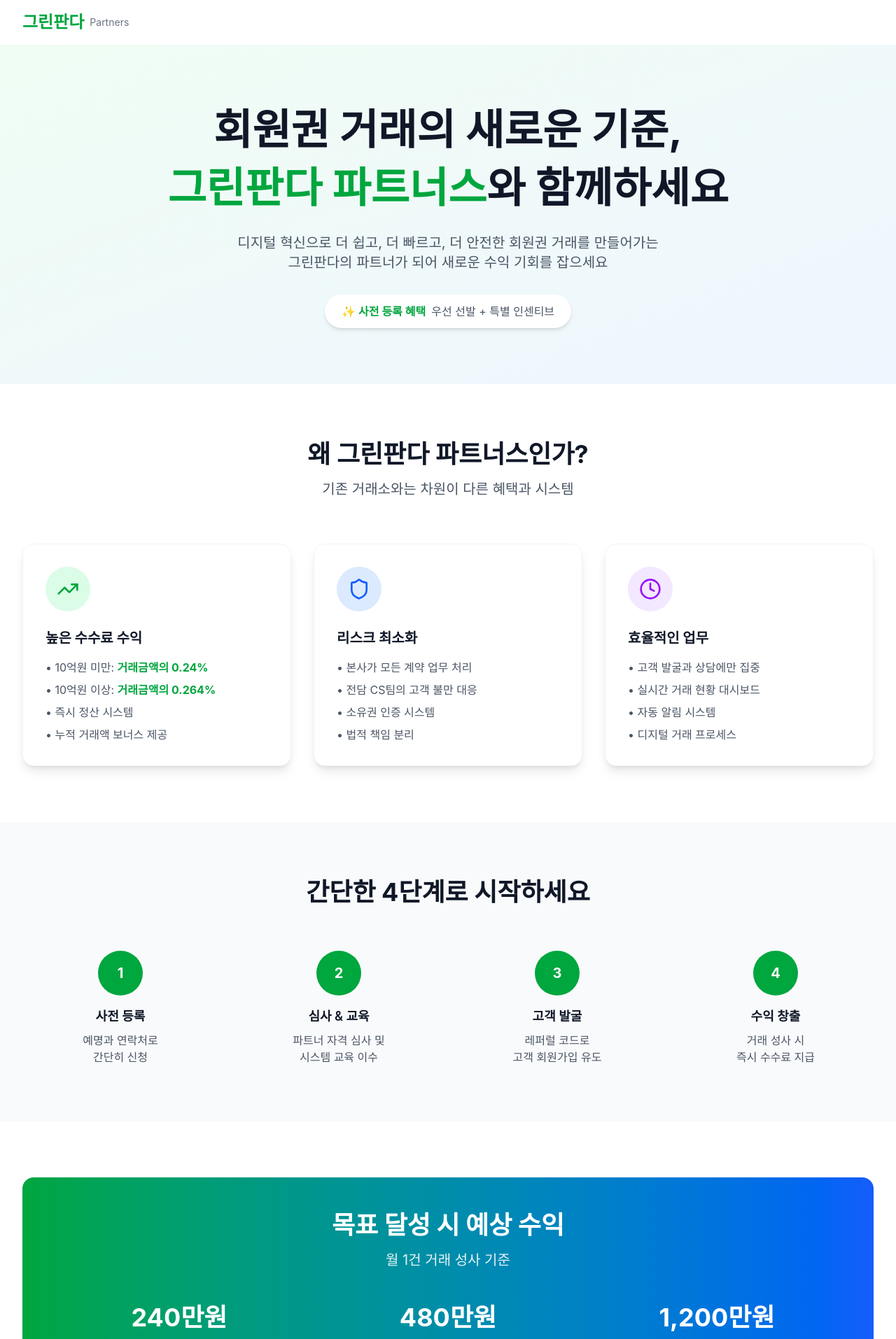
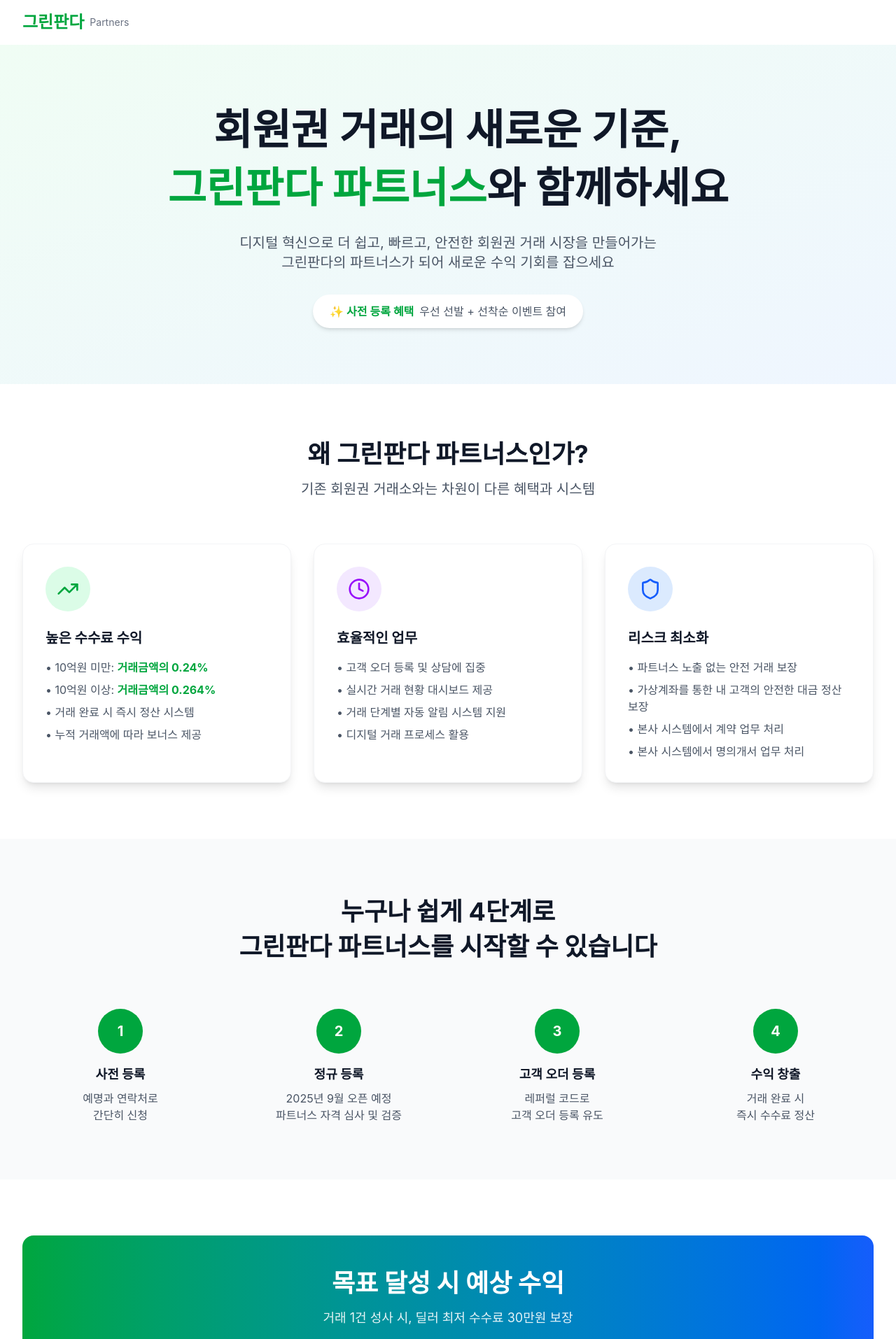
Before and after one commit to namgyeonglee/greenpanda-partners, a Next.js app: page / in a window 1280 px wide. Shown: the top 1914 px of the page at 70% size. Built offline with nearby package versions, Linux system fonts and the light colour scheme; a web font is replaced by a local one.

Commit message:
리뷰 내용 바탕으로 텍스트 수정

```diff
--- a/src/app/page.tsx
+++ b/src/app/page.tsx
@@ -121,13 +121,13 @@
               <span className="text-green-600">그린판다 파트너스</span>와 함께하세요
             </h1>
             <p className="text-xl text-gray-600 mb-8 max-w-3xl mx-auto">
-              디지털 혁신으로 더 쉽고, 더 빠르고, 더 안전한 회원권 거래를 만들어가는<br />
-              그린판다의 파트너가 되어 새로운 수익 기회를 잡으세요
+              디지털 혁신으로 더 쉽고, 빠르고, 안전한 회원권 거래 시장을 만들어가는<br />
+              그린판다의 파트너스가 되어 새로운 수익 기회를 잡으세요
             </p>
             <div className="flex flex-col sm:flex-row gap-4 justify-center items-center">
               <div className="bg-white px-6 py-3 rounded-full shadow-md">
                 <span className="text-green-600 font-semibold">✨ 사전 등록 혜택</span>
-                <span className="text-gray-600 ml-2">우선 선발 + 특별 인센티브</span>
+                <span className="text-gray-600 ml-2">우선 선발 + 선착순 이벤트 참여</span>
               </div>
             </div>
           </div>
@@ -141,7 +141,7 @@
             <h2 className="text-3xl md:text-4xl font-bold text-gray-900 mb-4">
               왜 그린판다 파트너스인가?
             </h2>
-            <p className="text-xl text-gray-600">기존 거래소와는 차원이 다른 혜택과 시스템</p>
+            <p className="text-xl text-gray-600">기존 회원권 거래소와는 차원이 다른 혜택과 시스템</p>
           </div>
 
           <div className="grid md:grid-cols-3 gap-8">
@@ -153,8 +153,21 @@
               <ul className="space-y-2 text-gray-600">
                 <li>• 10억원 미만: <strong className="text-green-600">거래금액의 0.24%</strong></li>
                 <li>• 10억원 이상: <strong className="text-green-600">거래금액의 0.264%</strong></li>
-                <li>• 즉시 정산 시스템</li>
-                <li>• 누적 거래액 보너스 제공</li>
+                <li>• 거래 완료 시 즉시 정산 시스템</li>
+                <li>• 누적 거래액에 따라 보너스 제공</li>
+              </ul>
+            </div>
+
+            <div className="bg-white p-8 rounded-2xl shadow-lg border border-gray-100">
+              <div className="w-16 h-16 bg-purple-100 rounded-full flex items-center justify-center mb-6">
+                <Clock className="w-8 h-8 text-purple-600" />
+              </div>
+              <h3 className="text-xl font-bold text-gray-900 mb-4">효율적인 업무</h3>
+              <ul className="space-y-2 text-gray-600">
+                <li>• 고객 오더 등록 및 상담에 집중</li>
+                <li>• 실시간 거래 현황 대시보드 제공</li>
+                <li>• 거래 단계별 자동 알림 시스템 지원</li>
+                <li>• 디지털 거래 프로세스 활용</li>
               </ul>
             </div>
 
@@ -164,23 +177,10 @@
               </div>
               <h3 className="text-xl font-bold text-gray-900 mb-4">리스크 최소화</h3>
               <ul className="space-y-2 text-gray-600">
-                <li>• 본사가 모든 계약 업무 처리</li>
-                <li>• 전담 CS팀의 고객 불만 대응</li>
-                <li>• 소유권 인증 시스템</li>
-                <li>• 법적 책임 분리</li>
-              </ul>
-            </div>
-
-            <div className="bg-white p-8 rounded-2xl shadow-lg border border-gray-100">
-              <div className="w-16 h-16 bg-purple-100 rounded-full flex items-center justify-center mb-6">
-                <Clock className="w-8 h-8 text-purple-600" />
-              </div>
-              <h3 className="text-xl font-bold text-gray-900 mb-4">효율적인 업무</h3>
-              <ul className="space-y-2 text-gray-600">
-                <li>• 고객 발굴과 상담에만 집중</li>
-                <li>• 실시간 거래 현황 대시보드</li>
-                <li>• 자동 알림 시스템</li>
-                <li>• 디지털 거래 프로세스</li>
+                <li>• 파트너스 노출 없는 안전 거래 보장</li>
+                <li>• 가상계좌를 통한 내 고객의 안전한 대금 정산 보장</li>
+                <li>• 본사 시스템에서 계약 업무 처리</li>
+                <li>• 본사 시스템에서 명의개서 업무 처리</li>
               </ul>
             </div>
           </div>
@@ -191,8 +191,9 @@
       <section className="bg-gray-50 py-20">
         <div className="max-w-7xl mx-auto px-4 sm:px-6 lg:px-8">
           <div className="text-center mb-16">
-            <h2 className="text-3xl md:text-4xl font-bold text-gray-900 mb-4">
-              간단한 4단계로 시작하세요
+            <h2 className="text-3xl md:text-4xl font-bold text-gray-900 mb-4 leading-snug">
+              누구나 쉽게 4단계로<br />
+              그린판다 파트너스를 시작할 수 있습니다
             </h2>
           </div>
 
@@ -209,16 +210,16 @@
               <div className="w-16 h-16 bg-green-600 text-white rounded-full flex items-center justify-center mx-auto mb-4 text-xl font-bold">
                 2
               </div>
-              <h3 className="text-lg font-semibold text-gray-900 mb-2">심사 & 교육</h3>
-              <p className="text-gray-600">파트너 자격 심사 및<br />시스템 교육 이수</p>
+              <h3 className="text-lg font-semibold text-gray-900 mb-2">정규 등록</h3>
+              <p className="text-gray-600">2025년 9월 오픈 예정<br />파트너스 자격 심사 및 검증</p>
             </div>
 
             <div className="text-center">
               <div className="w-16 h-16 bg-green-600 text-white rounded-full flex items-center justify-center mx-auto mb-4 text-xl font-bold">
                 3
               </div>
-              <h3 className="text-lg font-semibold text-gray-900 mb-2">고객 발굴</h3>
-              <p className="text-gray-600">레퍼럴 코드로<br />고객 회원가입 유도</p>
+              <h3 className="text-lg font-semibold text-gray-900 mb-2">고객 오더 등록</h3>
+              <p className="text-gray-600">레퍼럴 코드로<br />고객 오더 등록 유도</p>
             </div>
 
             <div className="text-center">
@@ -226,7 +227,7 @@
                 4
               </div>
               <h3 className="text-lg font-semibold text-gray-900 mb-2">수익 창출</h3>
-              <p className="text-gray-600">거래 성사 시<br />즉시 수수료 지급</p>
+              <p className="text-gray-600">거래 완료 시<br />즉시 수수료 정산</p>
             </div>
           </div>
         </div>
@@ -240,7 +241,7 @@
               <h2 className="text-3xl md:text-4xl font-bold mb-4">
                 목표 달성 시 예상 수익
               </h2>
-              <p className="text-xl opacity-90">월 1건 거래 성사 기준</p>
+              <p className="text-lg opacity-90">거래 1건 성사 시, 딜러 최저 수수료 30만원 보장</p>
             </div>
 
             <div className="grid md:grid-cols-3 gap-8 text-center">
@@ -272,12 +273,12 @@
         <div className="max-w-3xl mx-auto px-4 sm:px-6 lg:px-8">
           <div className="bg-white rounded-2xl shadow-xl p-8 md:p-12">
             <div className="text-center mb-8">
-              <h2 className="text-3xl md:text-4xl font-bold text-gray-900 mb-4">
+              <h2 className="text-3xl md:text-4xl font-bold text-gray-900 mb-4 leading-snug">
                 지금 사전 등록하고<br />
                 <span className="text-green-600">우선 선발 혜택</span>을 받으세요
               </h2>
               <p className="text-lg text-gray-600">
-                사전 등록자에게는 특별 인센티브와 우선 교육 기회를 제공합니다
+                선착순 이벤트 참여 및 우선 교육 기회를 제공합니다
               </p>
             </div>
 
@@ -331,9 +332,8 @@
                   <h4 className="font-semibold text-green-800 mb-2">사전 등록 혜택</h4>
                   <ul className="text-sm text-green-700 space-y-1">
                     <li>• 우선 심사 및 빠른 승인</li>
-                    <li>• 론칭 초기 특별 인센티브 제공</li>
+                    <li>• 선착순 이벤트 자동 참여</li>
                     <li>• 1:1 전담 교육 지원</li>
-                    <li>• VIP 고객 우선 배정</li>
                   </ul>
                 </div>
 
@@ -346,7 +346,7 @@
                 </button>
 
                 <p className="text-xs text-gray-500 text-center">
-                  등록된 정보는 파트너 선발 목적으로만 사용되며, 개인정보보호법에 따라 안전하게 관리됩니다.
+                  등록된 정보는 파트너스 선발 목적으로만 사용되며, 개인정보보호법에 따라 안전하게 관리됩니다.
                 </p>
               </div>
             ) : (
@@ -375,9 +375,9 @@
           <div className="grid md:grid-cols-2 gap-8">
             <div>
               <div className="text-2xl font-bold text-green-400 mb-4">그린판다</div>
-              <p className="text-gray-400 mb-4">
+              {/* <p className="text-gray-400 mb-4">
                 회원권 거래의 디지털 혁신을 선도하는 플랫폼
-              </p>
+              </p> */}
               <div className="text-sm text-gray-400">
                 <p>서울시 용산구 서빙고로 17, 센트럴파크타워 1206호</p>
                 <p>사업자 등록번호: 768-86-02919 | 대표: 김태훈</p>
```
